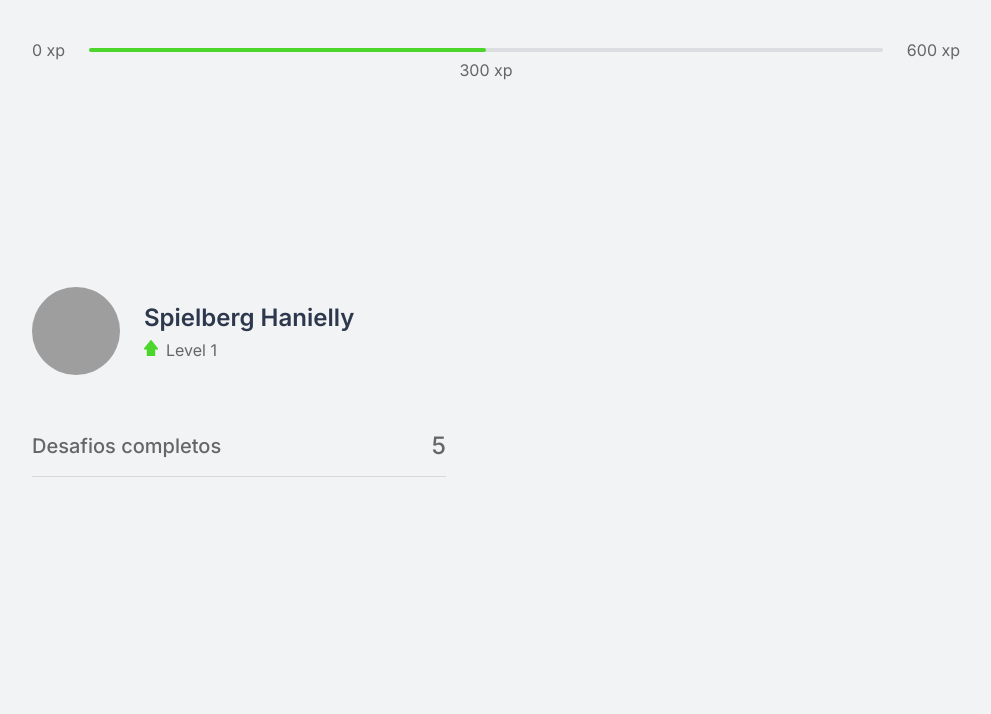
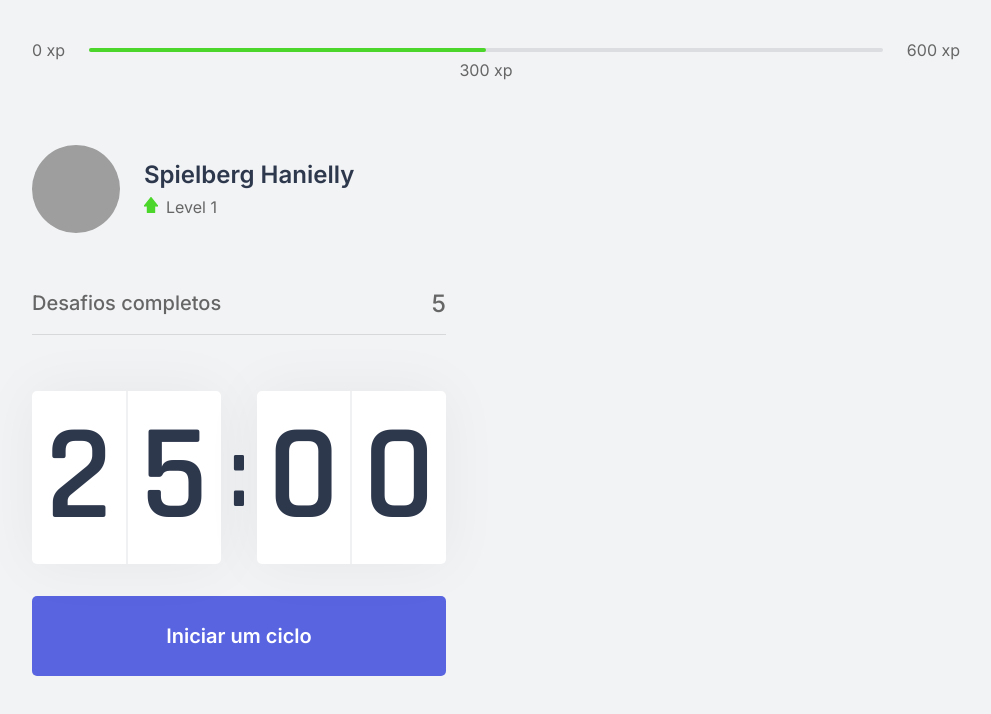
Before and after one commit to Spiielberg/move-it, a Next.js app: page / in a window 1280 px wide. Shown: the top 714 px of the page, without its empty margins (144-1135 px from the left). Built offline with nearby package versions, Linux system fonts and the light colour scheme; grey boxes are pictures that could not be loaded.

Commit message:
Adicionando componente de Countdown

```diff
--- /dev/null
+++ b/src/components/Countdown.tsx
@@ -0,0 +1,52 @@
+import { useEffect, useState } from 'react';
+
+import styles from '../styles/components/Countdown.module.css';
+
+function Countdown() {
+  const [time, setTime] = useState(25 * 60);
+  const [active, setActive] = useState(false);
+
+  const minutes = Math.floor(time / 60);
+  const seconds = time % 60;
+
+  const [minuteLeft, minuteRight] = String(minutes).padStart(2, '0').split('');
+  const [secondLeft, secondRight] = String(seconds).padStart(2, '0').split('');
+
+  function startCountdown() {
+    setActive(true);
+  }
+
+  useEffect(() => {
+    if (active && time > 0) {
+      setTimeout(() => {
+        setTime(time - 1);
+      }, 1000);
+    }
+  }, [active, time]);
+
+  return (
+    <div>
+      <div className={styles.countdownContainer}>
+        <div>
+          <span>{minuteLeft}</span>
+          <span>{minuteRight}</span>
+        </div>
+        <span>:</span>
+        <div>
+          <span>{secondLeft}</span>
+          <span>{secondRight}</span>
+        </div>
+      </div>
+
+      <button
+        type='button'
+        className={styles.countdownButton}
+        onClick={startCountdown}
+      >
+        Iniciar um ciclo
+      </button>
+    </div>
+  );
+}
+
+export default Countdown;
--- a/src/pages/index.tsx
+++ b/src/pages/index.tsx
@@ -1,18 +1,25 @@
+import Head from 'next/head';
 import ExperienceBar from '../components/ExperienceBar';
 import Profile from '../components/Profile';
 import CompletedChallenges from '../components/CompletedChallenges';
+import Countdown from '../components/Countdown';
 
 import styles from '../styles/pages/Home.module.css';
 
 export default function Home() {
   return (
     <div className={styles.container}>
+      <Head>
+        <title>Início | move.it</title>
+      </Head>
+
       <ExperienceBar />
 
       <section>
         <div>
           <Profile />
           <CompletedChallenges />
+          <Countdown />
         </div>
         <div></div>
       </section>
--- /dev/null
+++ b/src/styles/components/Countdown.module.css
@@ -0,0 +1,70 @@
+.countdownContainer {
+  display: flex;
+  align-items: center;
+
+  font-family: Rajdhani;
+  font-weight: 600;
+  color: var(--title);
+}
+
+.countdownContainer > div {
+  flex: 1;
+
+  display: flex;
+  align-items: center;
+  justify-content: space-evenly;
+
+  background: var(--white);
+  box-shadow: 0 0 60px rgba(0, 0, 0, 0.05);
+  border-radius: 5px;
+  font-size: 8.5rem;
+  text-align: center;
+}
+
+.countdownContainer > div span {
+  flex: 1;
+}
+
+.countdownContainer > div span:first-child {
+  border-right: 1px solid #f0f1f3;
+}
+
+.countdownContainer > div span:last-child {
+  border-left: 1px solid #f0f1f3;
+}
+
+.countdownContainer > span {
+  font-size: 6.25rem;
+  margin: 0 0.5rem;
+}
+
+.countdownButton {
+  width: 100%;
+  height: 5rem;
+
+  margin-top: 2rem;
+
+  display: flex;
+  align-items: center;
+  justify-content: center;
+
+  border: 0;
+  outline: none;
+  border-radius: 5px;
+
+  background: var(--blue);
+  color: var(--white);
+
+  font-size: 1.25rem;
+  font-weight: 600;
+
+  transition: background-color 0.2s;
+}
+
+.countdownButton:hover {
+  background: var(--blue-dark);
+}
+
+.countdownButton:active {
+  background: var(--blue);
+}
```
